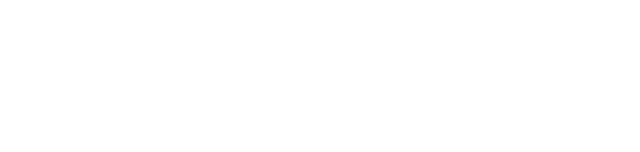
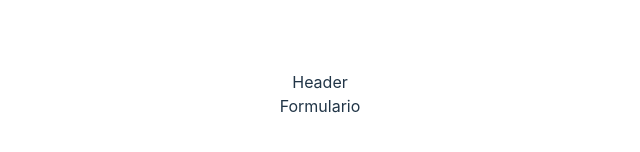
Before and after one commit to Luis-C-g/AdministradorPacientes-ReactJS, a React (Vite) app in the folder ProyectoFinal/: page / in a window 1280 px wide. Shown: the part 306-458 px from the top of the page, without its empty margins (320-960 px from the left). Built offline with nearby package versions, Linux system fonts and the light colour scheme.

Commit message:
Creamos componente header y formulario.

```diff
--- a/ProyectoFinal/src/App.jsx
+++ b/ProyectoFinal/src/App.jsx
@@ -2,13 +2,17 @@
 import reactLogo from './assets/react.svg'
 import viteLogo from '/vite.svg'
 import './App.css'
+import Header from './Header'
+import Formulario from './Formulario'
+
 
 function App() {
   const [count, setCount] = useState(0)
 
   return (
     <div >
-
+      <Header/>
+      <Formulario/>
     </div>
   )
 }
--- /dev/null
+++ b/ProyectoFinal/src/Formulario.jsx
@@ -0,0 +1,7 @@
+import React from 'react'
+
+export default function Formulario() {
+  return (
+    <div>Formulario</div>
+  )
+}
--- /dev/null
+++ b/ProyectoFinal/src/Header.jsx
@@ -0,0 +1,7 @@
+import React from 'react'
+
+export default function Header() {
+  return (
+    <div>Header</div>
+  )
+}
```
